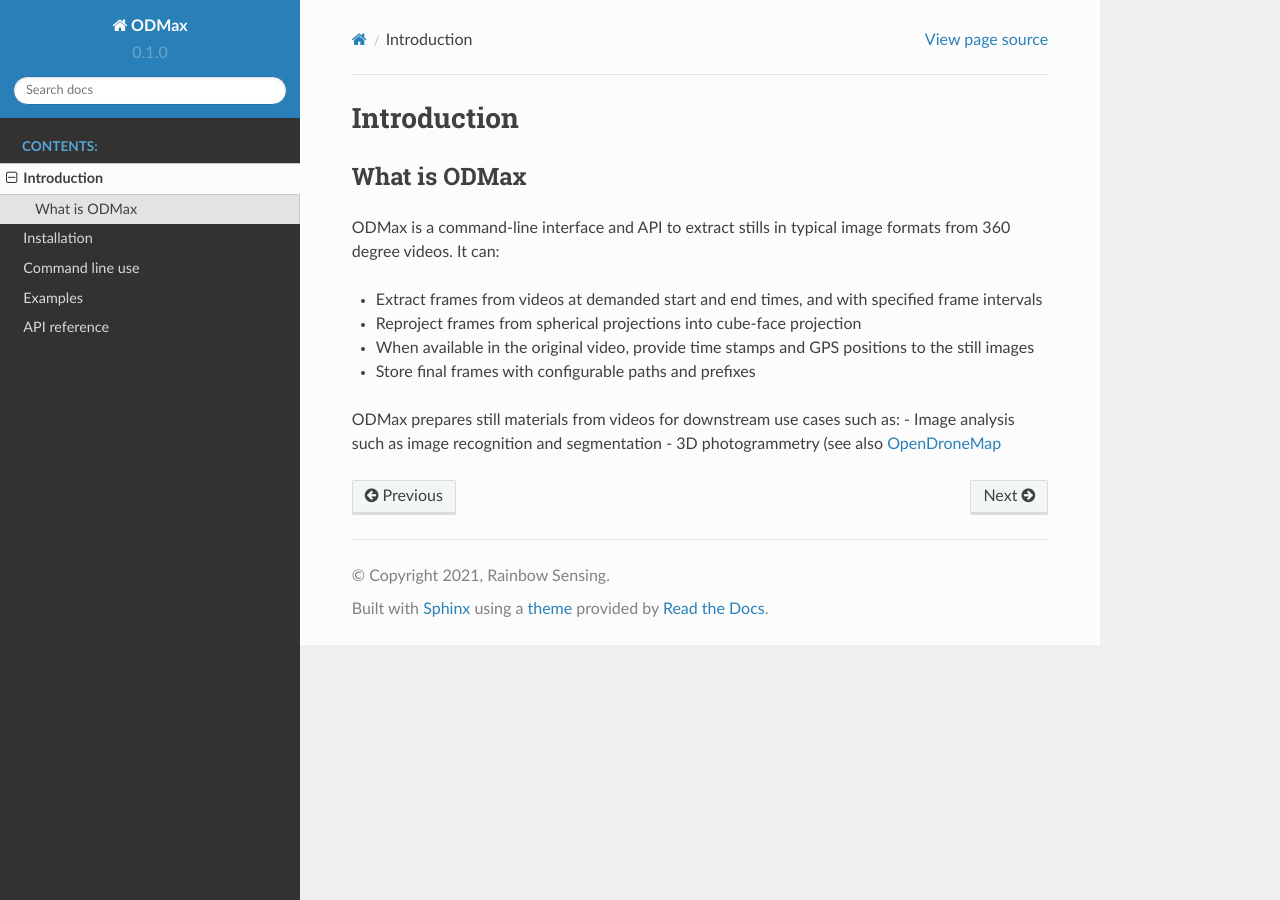
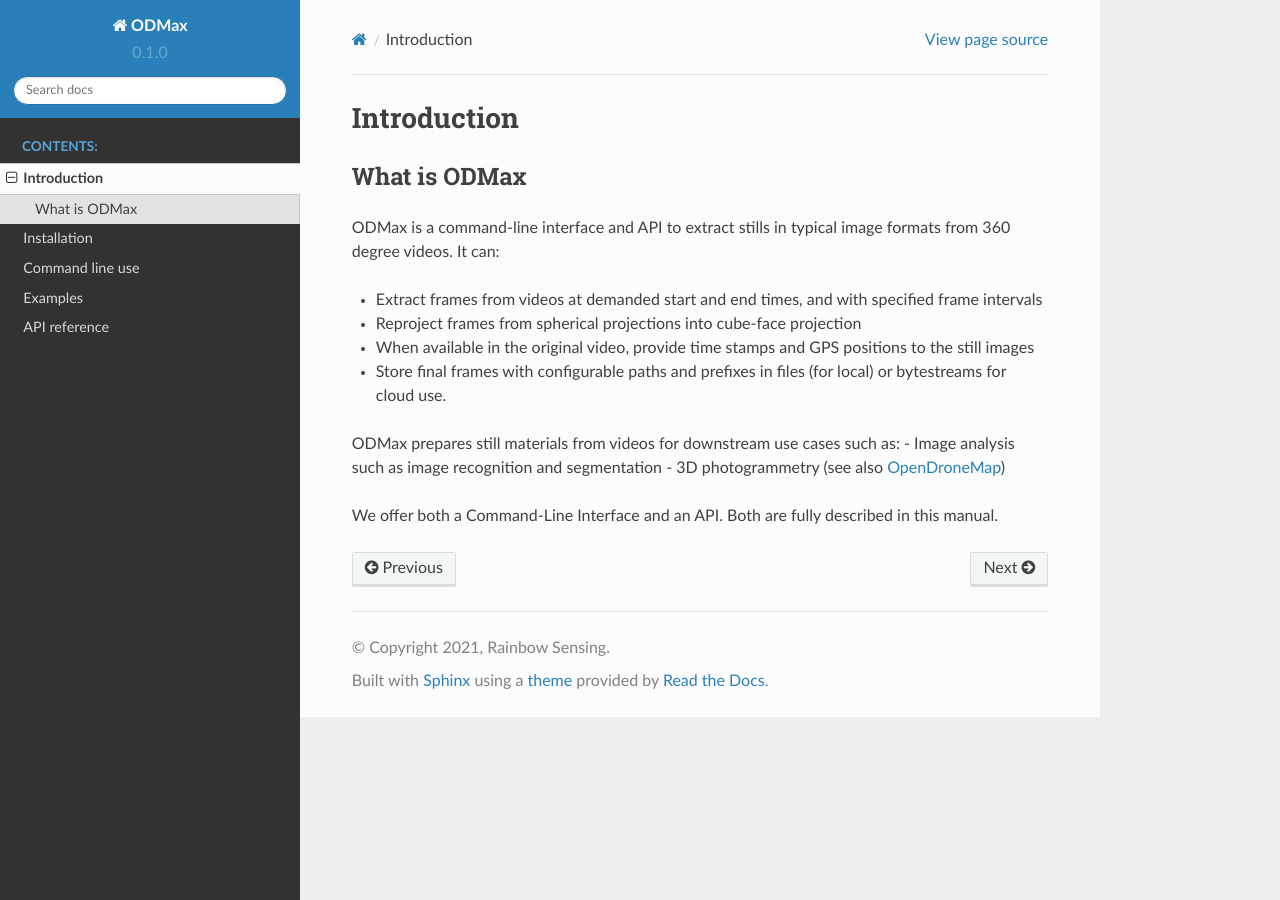
Before and after one commit to localdevices/ODMax, a Sphinx documentation site: the page built from docs/intro.rst, in a window 1280 px wide. Built offline with Sphinx 7.4.7 and the Read the Docs theme 2.0.0, drawn with Linux system fonts in a browser that asks for light colours; pages that are not in the unit, such as notebooks, are missing from menus; the version number is read from the project's files by our own code.

```diff
--- a/docs/intro.rst
+++ b/docs/intro.rst
@@ -8,8 +8,10 @@
 - Extract frames from videos at demanded start and end times, and with specified frame intervals
 - Reproject frames from spherical projections into cube-face projection
 - When available in the original video, provide time stamps and GPS positions to the still images
-- Store final frames with configurable paths and prefixes
+- Store final frames with configurable paths and prefixes in files (for local) or bytestreams for cloud use.
 
 ODMax prepares still materials from videos for downstream use cases such as:
 - Image analysis such as image recognition and segmentation
-- 3D photogrammetry (see also `OpenDroneMap <https://www.opendronemap.org/>`_
+- 3D photogrammetry (see also `OpenDroneMap <https://www.opendronemap.org/>`_)
+
+We offer both a Command-Line Interface and an API. Both are fully described in this manual.
```
Also changed, not shown: docs/index.rst (+6 -1 lines), 1 other file.
